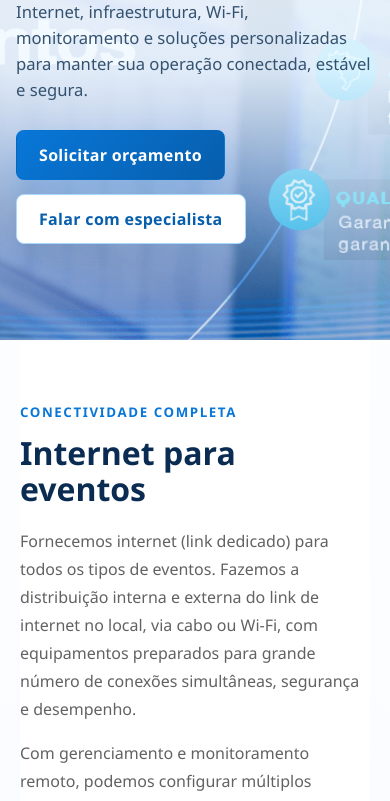
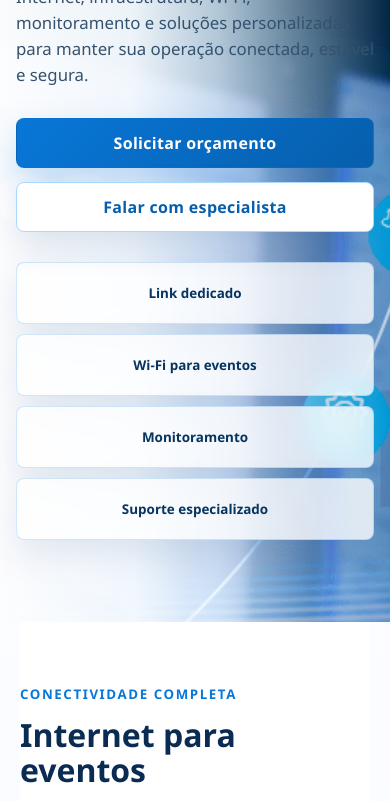
Before and after one commit to Leo160708/Site-Sky-, a plain HTML site: page index.html in a window 390 px wide. Shown: the part 376-1177 px from the top of the page. Drawn offline with Linux system fonts and the light colour scheme.

Commit message:
Ajustar inicio da home

```diff
--- a/assets/css/styles.css
+++ b/assets/css/styles.css
@@ -2421,3 +2421,107 @@ textarea:focus {
     height: 42px !important;
   }
 }
+
+/* Ajuste final do inicio: composicao mais limpa e comercial */
+.reference-home .reference-header {
+  box-shadow: 0 12px 32px rgba(7, 52, 95, 0.08) !important;
+}
+
+.reference-home .reference-hero {
+  min-height: 660px !important;
+}
+
+.reference-home .reference-hero-shade {
+  background:
+    linear-gradient(90deg, rgba(255, 255, 255, 0.98) 0%, rgba(246, 251, 255, 0.96) 34%, rgba(227, 243, 255, 0.78) 56%, rgba(8, 80, 150, 0.25) 100%),
+    radial-gradient(circle at 18% 24%, rgba(8, 119, 216, 0.12), transparent 24rem) !important;
+}
+
+.reference-home .reference-hero-content {
+  padding: 108px 0 96px !important;
+}
+
+.reference-home .reference-hero-content h1 {
+  max-width: 700px !important;
+  margin-bottom: 18px;
+  font-size: clamp(2.65rem, 5vw, 5rem) !important;
+  letter-spacing: 0 !important;
+}
+
+.reference-home .reference-hero-content > p:not(.reference-kicker) {
+  max-width: 640px !important;
+  margin-bottom: 30px;
+  font-size: clamp(1.05rem, 1.7vw, 1.28rem) !important;
+}
+
+.reference-hero-proof {
+  display: grid;
+  grid-template-columns: repeat(4, minmax(0, 1fr));
+  gap: 10px;
+  width: min(760px, 100%);
+  margin-top: 30px;
+}
+
+.reference-hero-proof span {
+  min-height: 62px;
+  display: grid;
+  place-items: center;
+  padding: 12px 14px;
+  border: 1px solid rgba(8, 119, 216, 0.18);
+  border-radius: 8px;
+  background: rgba(255, 255, 255, 0.78);
+  color: #07345f;
+  font-size: 0.84rem;
+  font-weight: 800;
+  text-align: center;
+  box-shadow: 0 14px 34px rgba(8, 59, 118, 0.1);
+  backdrop-filter: blur(10px);
+  transition: transform 0.2s ease, border-color 0.2s ease, box-shadow 0.2s ease;
+}
+
+.reference-hero-proof span:hover {
+  transform: translateY(-5px);
+  border-color: rgba(8, 119, 216, 0.42);
+  box-shadow: 0 22px 50px rgba(8, 59, 118, 0.18);
+}
+
+.reference-home .reference-button {
+  border-radius: 8px !important;
+  text-transform: none;
+}
+
+.reference-home .reference-button:hover {
+  transform: translateY(-4px) !important;
+}
+
+@media (max-width: 900px) {
+  .reference-home .reference-hero {
+    min-height: auto !important;
+  }
+
+  .reference-home .reference-hero-content {
+    padding: 74px 0 82px !important;
+  }
+
+  .reference-hero-proof {
+    grid-template-columns: repeat(2, minmax(0, 1fr));
+  }
+}
+
+@media (max-width: 560px) {
+  .reference-home .reference-hero-content h1 {
+    font-size: 2.38rem !important;
+  }
+
+  .reference-hero-actions {
+    width: 100%;
+  }
+
+  .reference-hero-actions .reference-button {
+    width: 100%;
+  }
+
+  .reference-hero-proof {
+    grid-template-columns: 1fr;
+  }
+}
--- a/index.html
+++ b/index.html
@@ -6,7 +6,7 @@
   <meta name="theme-color" content="#0877d8">
   <title>SKY COMPANY | Internet para eventos e soluções de tecnologia</title>
   <meta name="description" content="Internet dedicada, Wi-Fi, rede cabeada e monitoramento para eventos e empresas.">
-  <link rel="stylesheet" href="assets/css/styles.css?v=imagens-azul-3">
+  <link rel="stylesheet" href="assets/css/styles.css?v=inicio-final-4">
 </head>
 <body class="reference-home">
   <header class="reference-header">
@@ -30,6 +30,12 @@
         <div class="reference-hero-actions">
           <a class="reference-button" href="orcamento/">Solicitar orçamento</a>
           <a class="reference-button reference-button-secondary" href="contato/">Falar com especialista</a>
+        </div>
+        <div class="reference-hero-proof" aria-label="Diferenciais da SKY COMPANY">
+          <span>Link dedicado</span>
+          <span>Wi-Fi para eventos</span>
+          <span>Monitoramento</span>
+          <span>Suporte especializado</span>
         </div>
       </div>
     </section>
```
